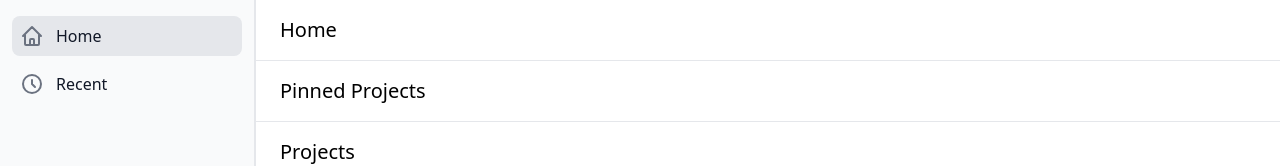
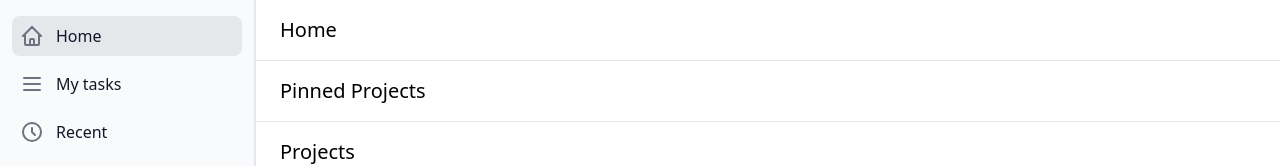
Before and after one commit to RickyC0626/skwash, a Next.js app in the folder client/: page / in a window 1280 px wide. Shown: the top 166 px of the page. Built offline with nearby package versions, Linux system fonts and the light colour scheme.

Commit message:
Apply styling to custom sidebar classes

```diff
--- a/client/components/Sidebar.js
+++ b/client/components/Sidebar.js
@@ -1,13 +1,13 @@
-import { HomeIcon, ClockIcon } from '@heroicons/react/outline';
+import { HomeIcon, ClockIcon, MenuIcon } from '@heroicons/react/outline';
 
 export const Sidebar = () => (
-  <aside className="
-    top-0 left-0 h-screen w-64 m-0 py-4 px-3
-    bg-gray-50 border-r-2 border-gray-200
-  ">
+  <aside className='sidebar'>
     <ul className="space-y-2">
       <li>
         <SidebarButton icon={<HomeIcon />} text="Home" active />
+      </li>
+      <li>
+        <SidebarButton icon={<MenuIcon />} text="My tasks" />
       </li>
       <li>
         <SidebarButton icon={<ClockIcon />} text="Recent" />
@@ -17,27 +17,20 @@ export const Sidebar = () => (
 )
 
 const SidebarButton = ({ icon, text = 'New Button', active }) => (
-  <a href="#" className={`
-    flex p-2 rounded-lg items-center
-    text-base font-normal text-gray-900
-    hover:bg-gray-200
-    ${active ? 'bg-gray-200' : ''}
-  `}>
-    <SidebarButtonIcon icon={icon} />
-    <SidebarButtonText text={text} />
+  <a href='#' className={`sidebar-button ${active ? 'active' : ''}`}>
+      <SidebarButtonIcon icon={icon} />
+      <SidebarButtonText text={text} />
   </a>
 )
 
 const SidebarButtonIcon = ({ icon }) => (
-  <svg className="
-    text-gray-500 w-6 h-6
-  ">
+  <svg className='sidebar-button-icon'>
     {icon}
   </svg>
 )
 
 const SidebarButtonText = ({ text }) => (
-  <span className="ml-3">
+  <span className='sidebar-button-text'>
     {text}
   </span>
 )
--- a/client/styles/globals.css
+++ b/client/styles/globals.css
@@ -1,3 +1,28 @@
 @tailwind base;
 @tailwind components;
 @tailwind utilities;
+
+@layer components {
+  .sidebar {
+    @apply bg-gray-50 border-r-2 border-gray-200
+    h-screen w-64 px-3 py-4
+  }
+
+  .sidebar-button {
+    @apply flex p-2 rounded-lg items-center
+    text-base font-normal text-gray-900
+    hover:bg-gray-200
+  }
+
+  .sidebar-button.active {
+    @apply bg-gray-200
+  }
+
+  .sidebar-button-icon {
+    @apply text-gray-500 w-6 h-6
+  }
+
+  .sidebar-button-text {
+    @apply ml-3
+  }
+}
```
